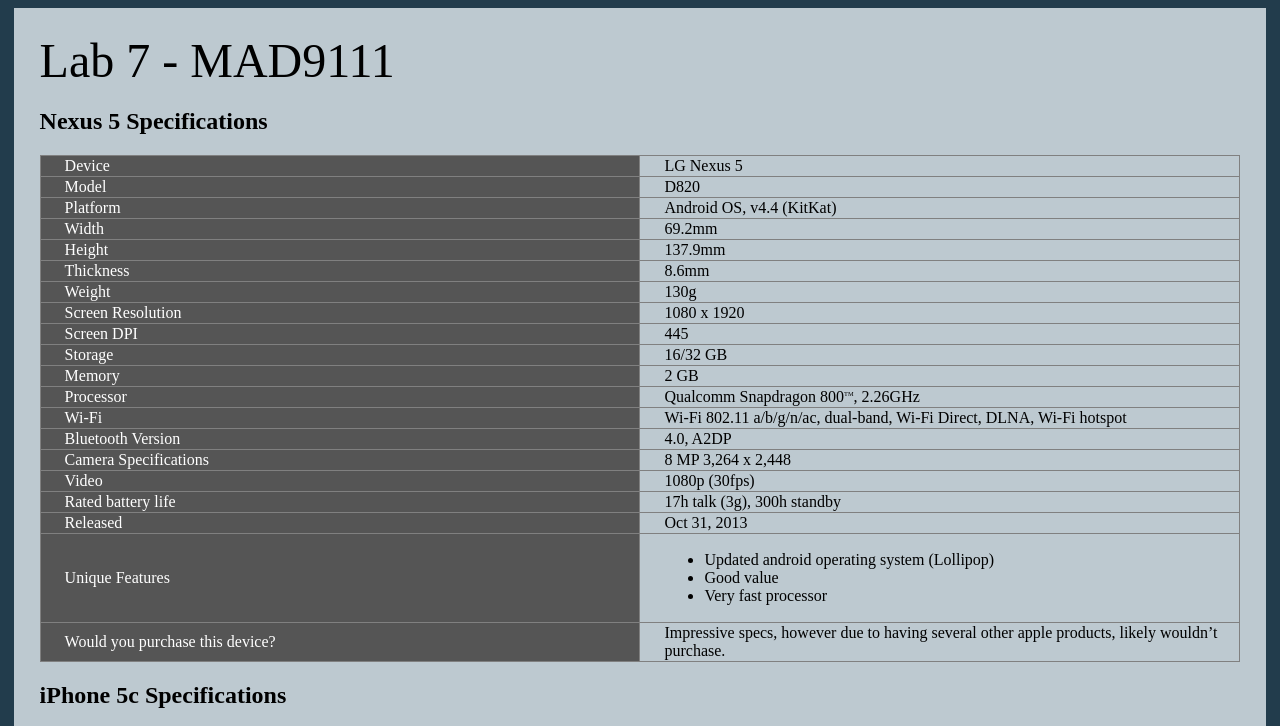
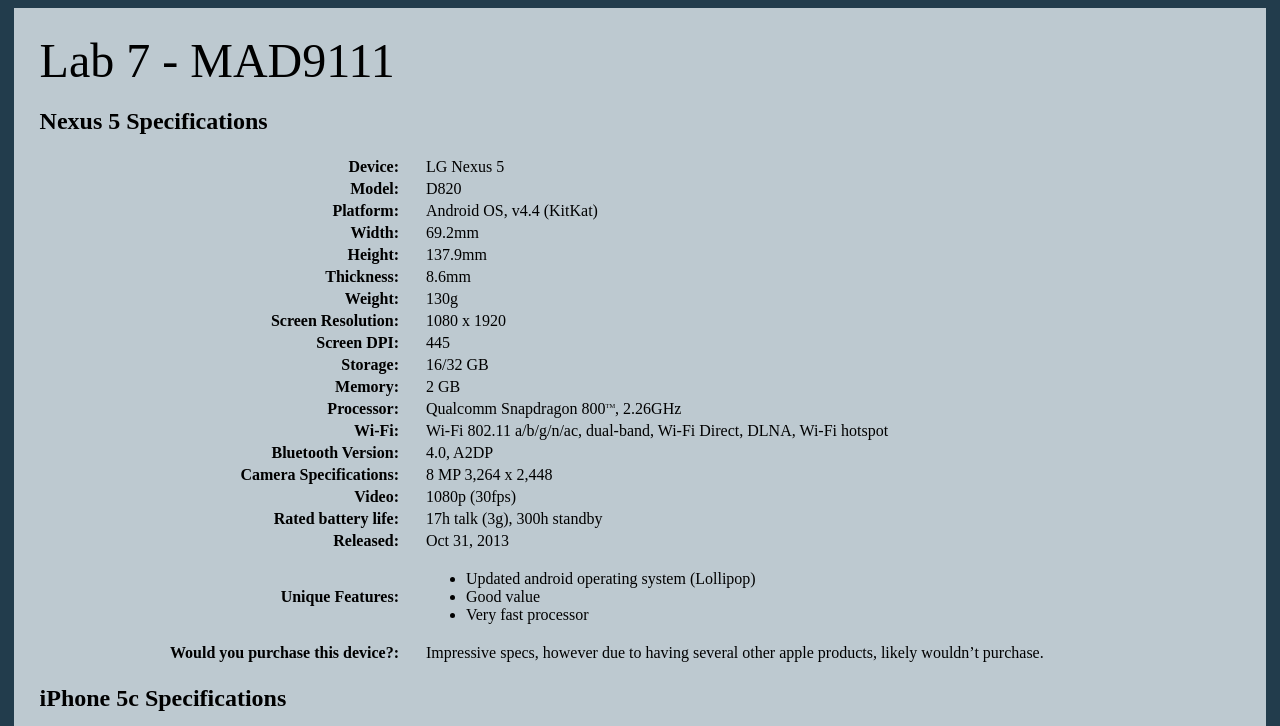
Before and after one commit to show0017/mad9111-lab7, a plain HTML site: page index.html in a window 1280 px wide. Shown: the top 726 px of the page. Drawn offline with Linux system fonts and the light colour scheme.

Commit message:
playing with css

```diff
--- a/css/style.css
+++ b/css/style.css
@@ -15,15 +15,20 @@
 
 table{
     width:100%;
-    border-collapse: collapse;
+/*    border-collapse: collapse;*/
 }
 
 .table-device-info td:first-child{
-    background-color: #555555;
-    color: #fff;
+/*    background-color: #555555;*/
+/*    color: #fff;*/
     font-style: bold;
     padding-left: 2%;
-    width: 50%;
+    width: 30%;
+    text-align: right;
+    font-weight: bold;
+}
+.table-device-info td:first-child:after {
+    content: ":";
 }
 
 .table-device-info td:nth-child(2){
--- a/index.html
+++ b/index.html
@@ -11,7 +11,7 @@
     <div class="wrapper">
         <header>Lab 7 - MAD9111</header>
         <h2>Nexus 5 Specifications</h2>
-        <table border="1" class="table-device-info">
+        <table class="table-device-info">
             <tr>
              <td>Device</td>
              <td>LG Nexus 5</td>
```
